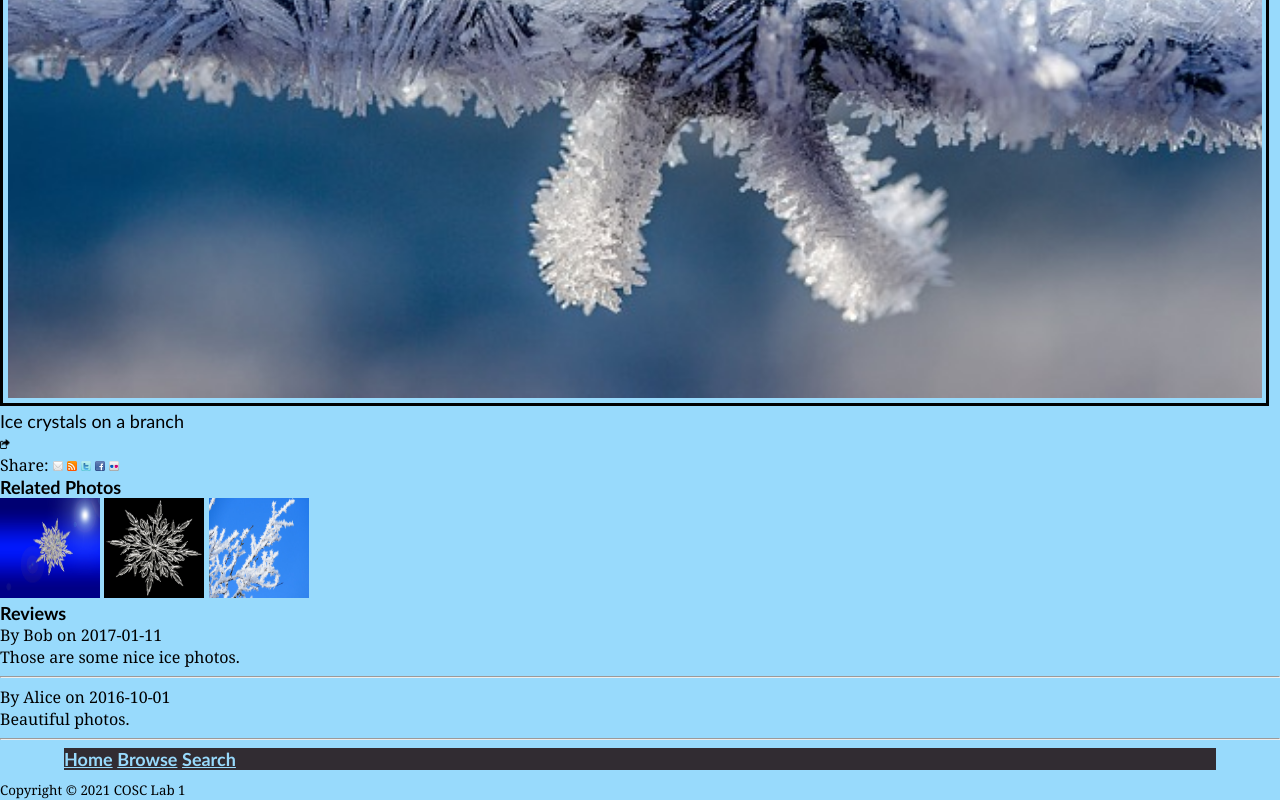
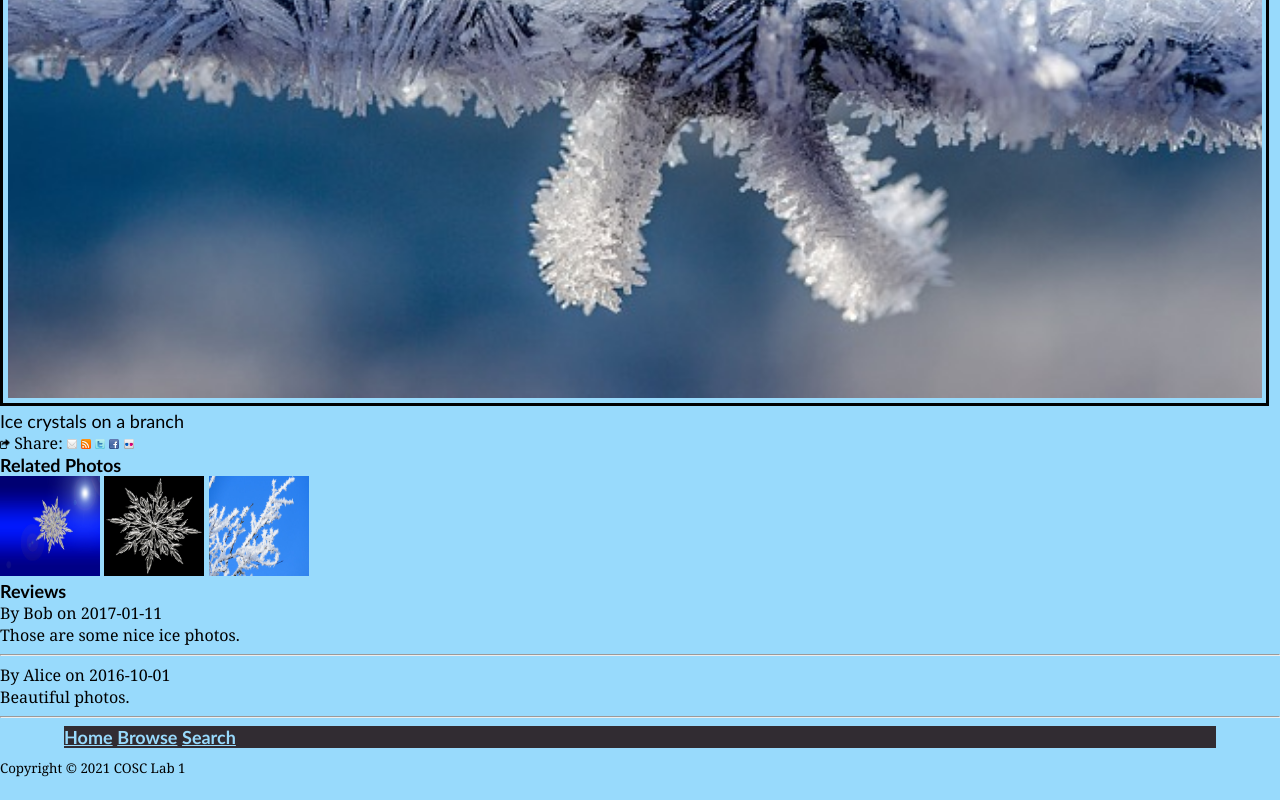
Before and after one commit to bajwass/bajwass.github.io, a plain HTML site: page Lab2.html in a window 1280 px wide. Shown: the part 584-1384 px from the top of the page. After the commit the page ends 1362 px from the top, so only its background shows below. Drawn offline with Linux system fonts and the light colour scheme.

Commit message:
Update Lab2.html

```diff
--- a/Lab2.html
+++ b/Lab2.html
@@ -32,8 +32,9 @@
     </nav>
 
    <div>
-    <img src="images/glyphicons-152-new-window.png" alt="Email this to someone" width="10" height="10" />
-    <p>Share:
+    <p>
+      <img src="images/glyphicons-152-new-window.png" alt="Email this to someone" width="10" height="10" />
+      Share:
     <img src="images/social/email_16.png" alt="Email this to someone" width="10" height="10" />
     <img src="images/social/rss_16.png" alt="Syndicated content" width="10" height="10" />
     <img src="images/social/twitter_16.png" alt="Share this on Twitter" width="10" height="10" />
```
